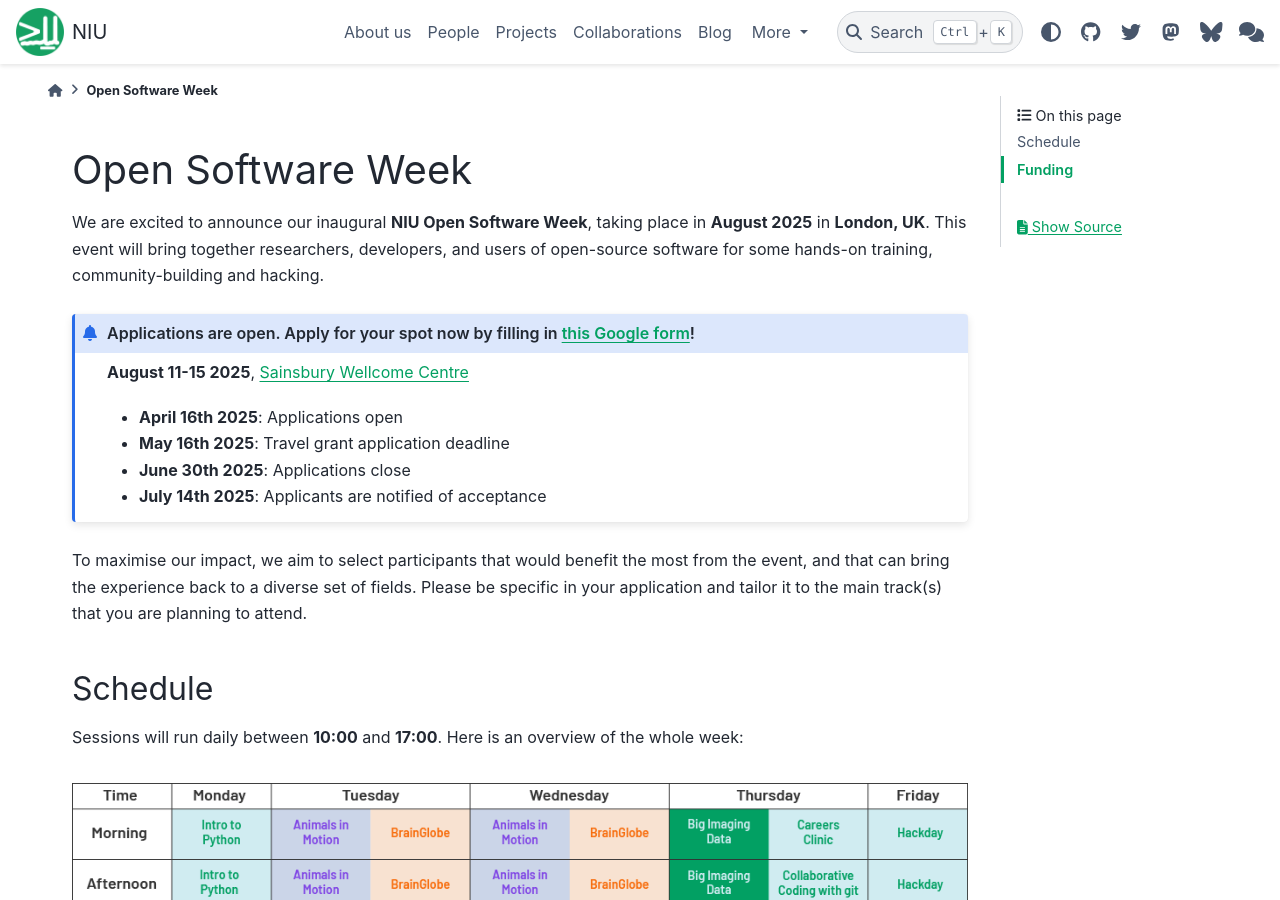
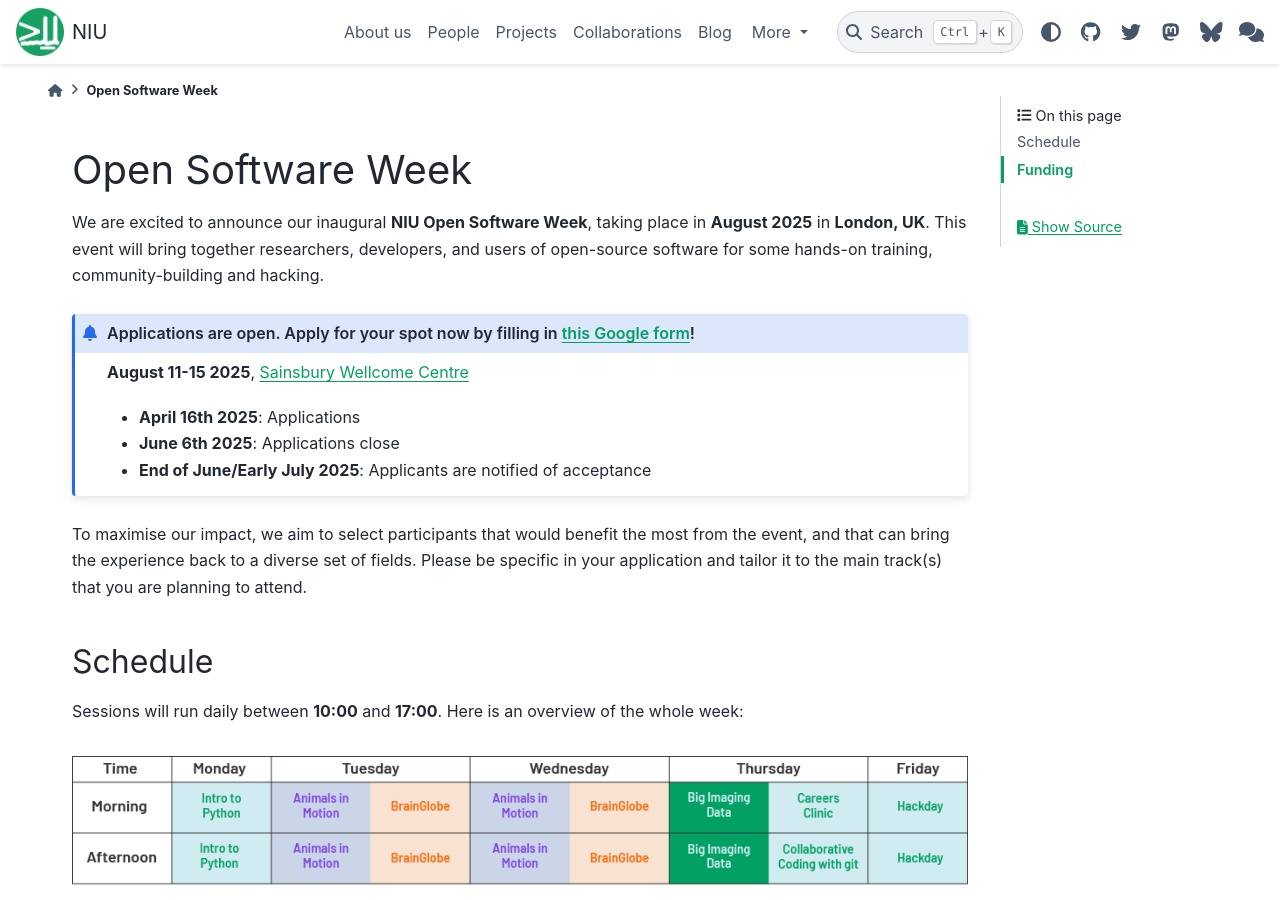
Before and after one commit to neuroinformatics-unit/neuroinformatics-unit.github.io, a Sphinx documentation site: the page built from docs/source/open-software-week/index.md, in a window 1280 px wide and 900 px high. Built offline with Sphinx 7.4.7 and the PyData theme 0.15.4, drawn with Linux system fonts in a browser that asks for light colours; nearby versions of some CDN libraries.

Commit message:
simplify timeline

```diff
--- a/docs/source/open-software-week/index.md
+++ b/docs/source/open-software-week/index.md
@@ -8,10 +8,9 @@ place in **August 2025** in **London, UK**. This event will bring together resea
 
 **August 11-15 2025**, [Sainsbury Wellcome Centre](https://maps.app.goo.gl/CzWFFjXJZwX87aMj6)
 
-- **April 16th 2025**: Applications open
-- **May 16th 2025**: Travel grant application deadline
-- **June 30th 2025**: Applications close
-- **July 14th 2025**: Applicants are notified of acceptance
+- **April 16th 2025**: Applications
+- **June 6th 2025**: Applications close
+- **End of June/Early July 2025**: Applicants are notified of acceptance
 :::
 
 To maximise our impact, we aim to select participants that would benefit the most from the event, and that can bring the experience back to a diverse set of fields. Please be specific in your application and tailor it to the main track(s) that you are planning to attend.
```
